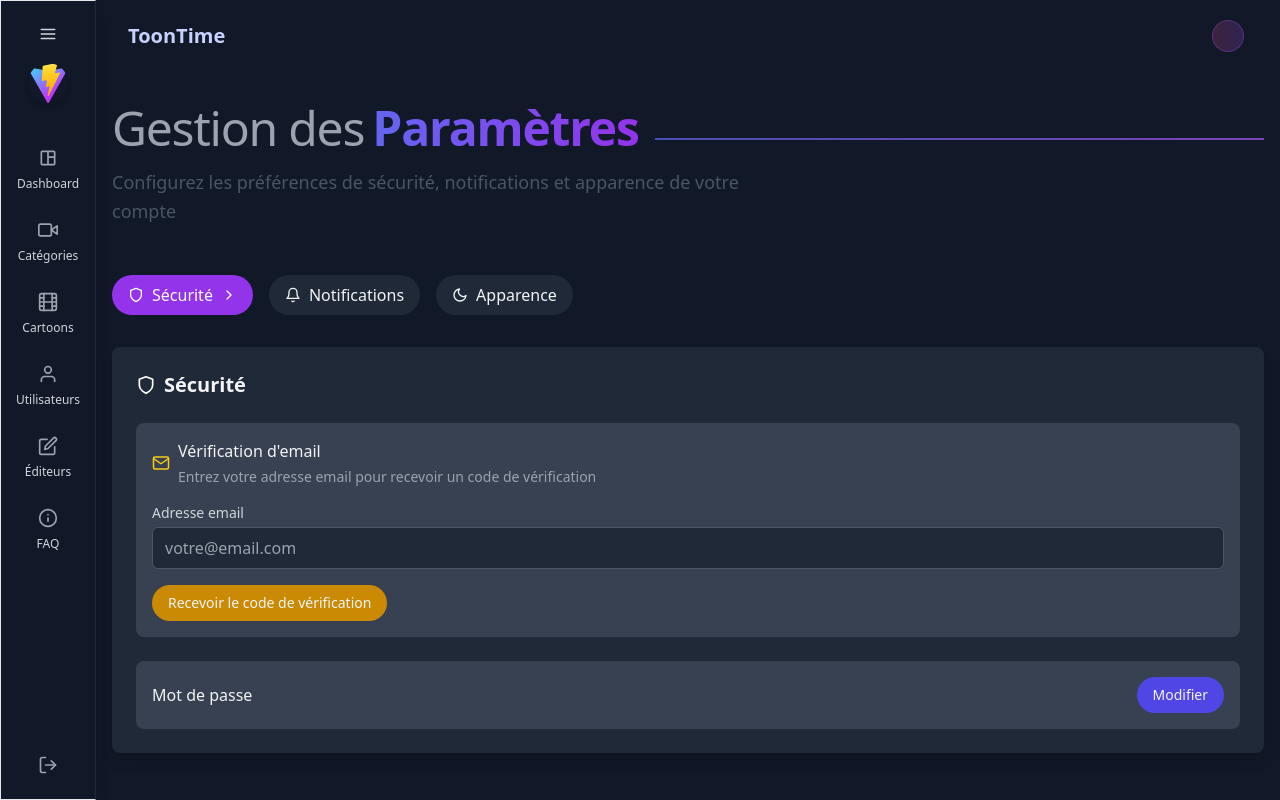
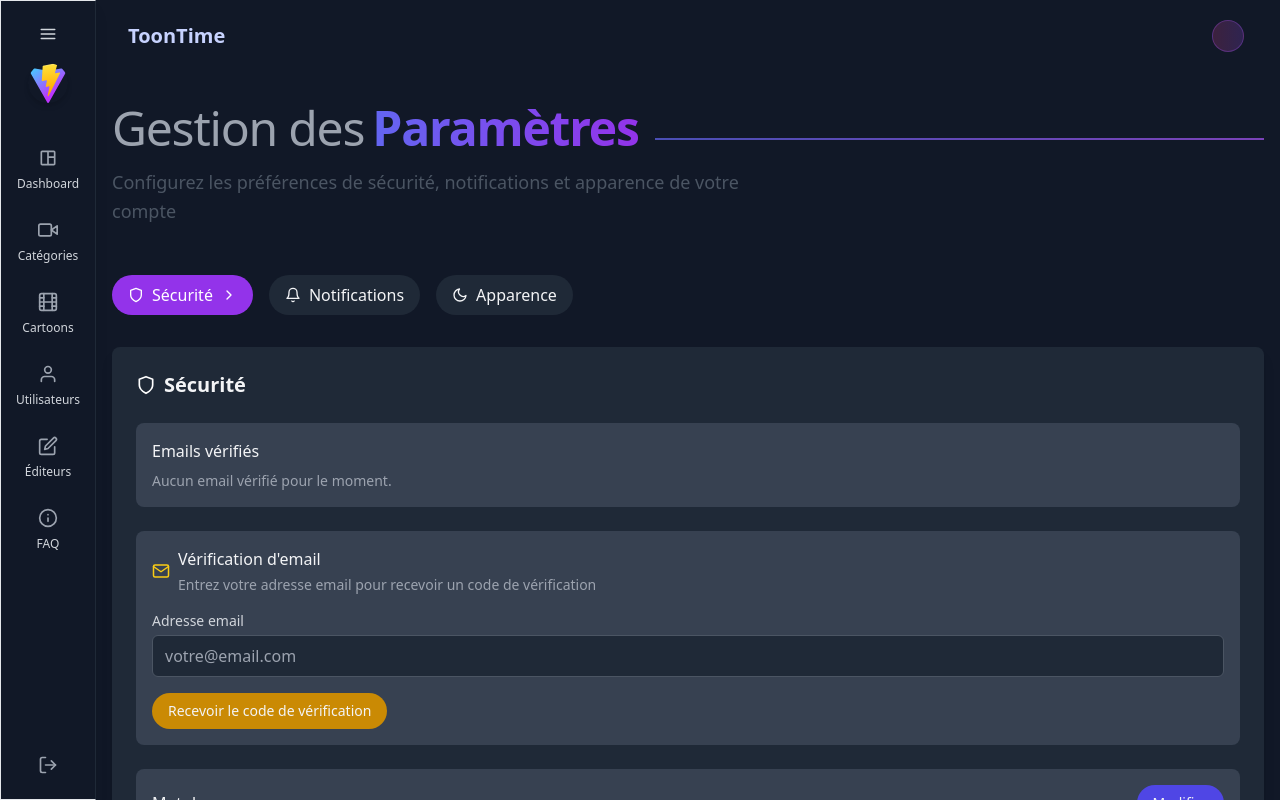
Before and after one commit to zineb-elgaout/movie-app-project-react-tailwind, a React (Vite) app: page /settings in a window 1280 px wide. Built offline with nearby package versions, Linux system fonts and the light colour scheme.

Commit message:
affichage des emails verifiés dans settings page

```diff
--- a/src/pages/admin/settings.jsx
+++ b/src/pages/admin/settings.jsx
@@ -3,7 +3,8 @@ import { useState } from 'react';
 import { FiShield, FiBell, FiMoon, FiChevronRight , FiMail , FiArrowLeft , FiArrowDown , FiCheck } from 'react-icons/fi';
 import Header from "../../components/ui/Header";
 import axios from "axios";
-import {requestVerificationCode ,verifyCode } from "../../../services/emailVerificationService";
+import {getVerifiedEmails, requestVerificationCode ,verifyCode } from "../../../services/emailVerificationService";
+import { getUserProfile } from "../../../services/userService";
 
 const SettingsPage = () => {
   const [notifications, setNotifications] = useState(true);
@@ -21,11 +22,25 @@ const SettingsPage = () => {
   const [verificationCode, setVerificationCode] = useState('');
   const [loading, setLoading] = useState(false);
   const [message, setMessage] = useState({ text: "", type: "" });
-
+  const [verifiedEmails, setVerifiedEmails] = useState([]);
   const showMessage = (text, type = "success") => {
     setMessage({ text, type });
     setTimeout(() => setMessage({ text: "", type: "" }), 5000);
   };
+
+
+    // Récupérer la liste des emails vérifiés
+  const fetchVerifiedEmails = async () => {
+    try {
+      const userId = getUserProfile().id ;
+      console.log(getUserProfile().id)// Remplace par l'ID réel de l'utilisateur connecté
+      const response = await getVerifiedEmails();
+      setVerifiedEmails(response.data);
+    } catch (error) {
+      console.error("Erreur lors de la récupération des emails vérifiés :", error);
+    }
+  };
+
 
   const handleEmailSubmit = async (e) => {
     e.preventDefault();
@@ -169,6 +184,22 @@ const SettingsPage = () => {
                 </div>
 
                 <div className="space-y-6">
+
+                  {/* Liste des emails vérifiés */}
+                  <div className="p-4 bg-gray-700 rounded-lg">
+                    <h3 className="font-medium mb-2">Emails vérifiés</h3>
+                    {verifiedEmails.length === 0 ? (
+                      <p className="text-sm text-gray-400">Aucun email vérifié pour le moment.</p>
+                    ) : (
+                      <ul className="list-disc list-inside text-sm text-gray-200">
+                        {verifiedEmails.map((emailItem, index) => (
+                          <li key={index} className="flex items-center">
+                            <FiCheck className="mr-2 text-green-400" /> {emailItem}
+                          </li>
+                        ))}
+                      </ul>
+                    )}
+                  </div>
 
                   {/* Vérification d'email */}
                   <div className="p-4 bg-gray-700 rounded-lg">
```
